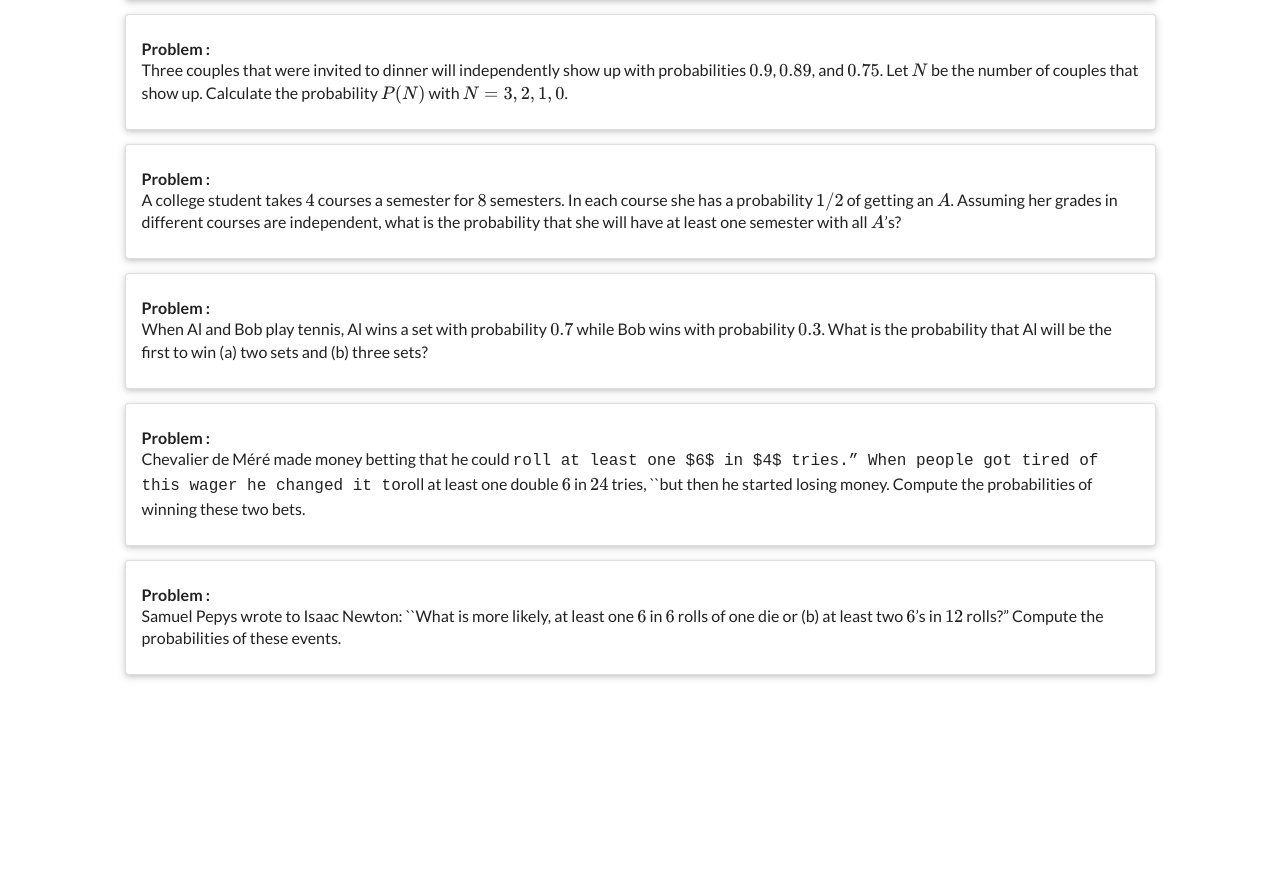
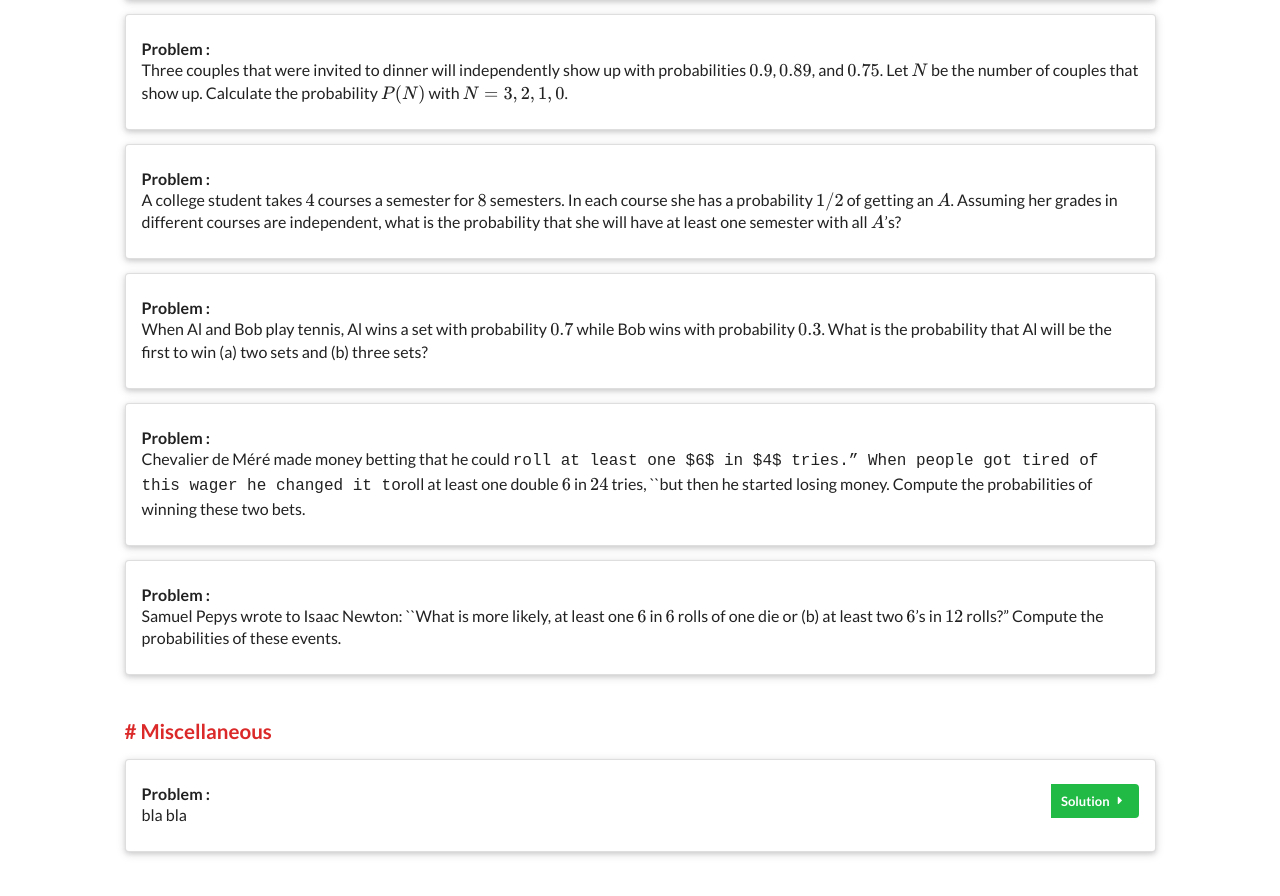
Before and after one commit to mids-w203/practice_problems, a Jekyll site: the page built from _categories/unit-01.md, in a window 1280 px wide and 900 px high, scrolled down 4464 px. Shown: the top 896 px of the window. Built offline with Jekyll 4.4.1, drawn with Linux system fonts in a browser that asks for light colours; nearby versions of some CDN libraries; before the commit the page ends 5187 px from its top, so only the background shows below that.

Commit message:
clean up

```diff
--- a/_config.yml
+++ b/_config.yml
@@ -27,4 +27,4 @@ defaults:
       path: ""
       type: "problems"
     values:
-      excerpt_separator: <!--sol-->
+      topic: -1
--- a/_layouts/category.html
+++ b/_layouts/category.html
@@ -1,12 +1,23 @@
 ---
 layout: home
 ---
+{% assign directory = page.title | downcase | split: " " | join: "-"  %}
+{% assign problems = "" | split: ',' %}
+{% for problem in site.problems %}
+{% assign path = problem.path | split: "/" %}
+{% if path[1] == directory %}
+{% assign problems = problems | push: problem %}
+{% endif %}
+{% endfor %}
+{% assign grouped_problems = problems | group_by: 'topic' %}
+
 <h1 class="ui center aligned header">{{ page.title }}</h1>
 {% for topic in page.topics %}
-<a class="ui basic red button" href="#{{topic}}">
+<a class="ui basic red button" href="#{{topic | split: ' ' | join: '-' }}">
   #{{ topic }}
 </a>
 {% endfor %}
+
 <div class="ui basic segment">
   {{ content }}
 </div>
@@ -14,22 +25,22 @@ layout: home
 <div class="ui basic segment">
   <h2 class="ui dividing header">Practice Problems</h2>
   <div class="ui accordion">
-    {% for topic in page.topics %}
-    <div class="ui basic segment" id="{{ topic }}">
-      <a href="#{{ topic }}">
+    {% for group in grouped_problems %}
+    {% assign idx = group.name | plus: 0 %}
+    {% if idx < 0 %}
+    {% assign name = 'Miscellaneous' %}
+    {% else %}
+    {% assign name = page.topics[idx]  %}
+    {% endif %}
+
+    <div class="ui basic segment" id="{{ name | split: ' ' | join: '-' }}">
+      <a href="{{ name | split: ' ' | join: '-' }}">
         <div class="ui red header">
-          # {{ topic }}
+          # {{ name }}
         </div>
       </a>
-      {% assign directory = page.title | downcase | split: " " | join: "-"  %}
-      {% for problem in site.problems %}
-      {% assign path = problem.path | split: "/" %}
-      {% if path[1] == directory %}
-
-      {% if page.topics[problem.topic] == topic %}
+      {% for problem in group.items %}
       {% include problem.md problem=problem %}
-      {% endif %}
-      {% endif %}
       {% endfor %}
     </div>
     {% endfor %}
```
Also changed, not shown: _problems/unit-01/test.md (added, +5 -0 lines).
